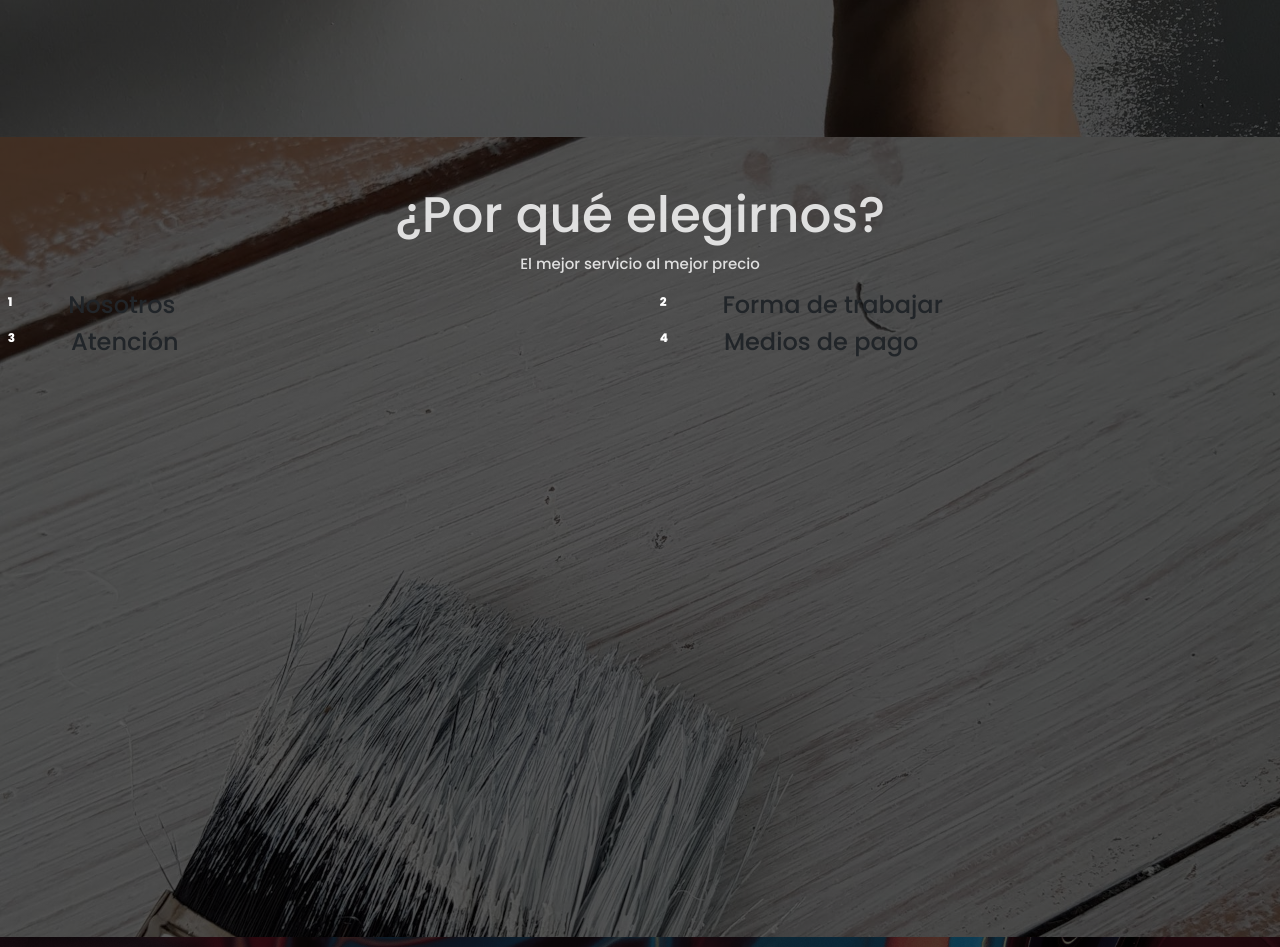
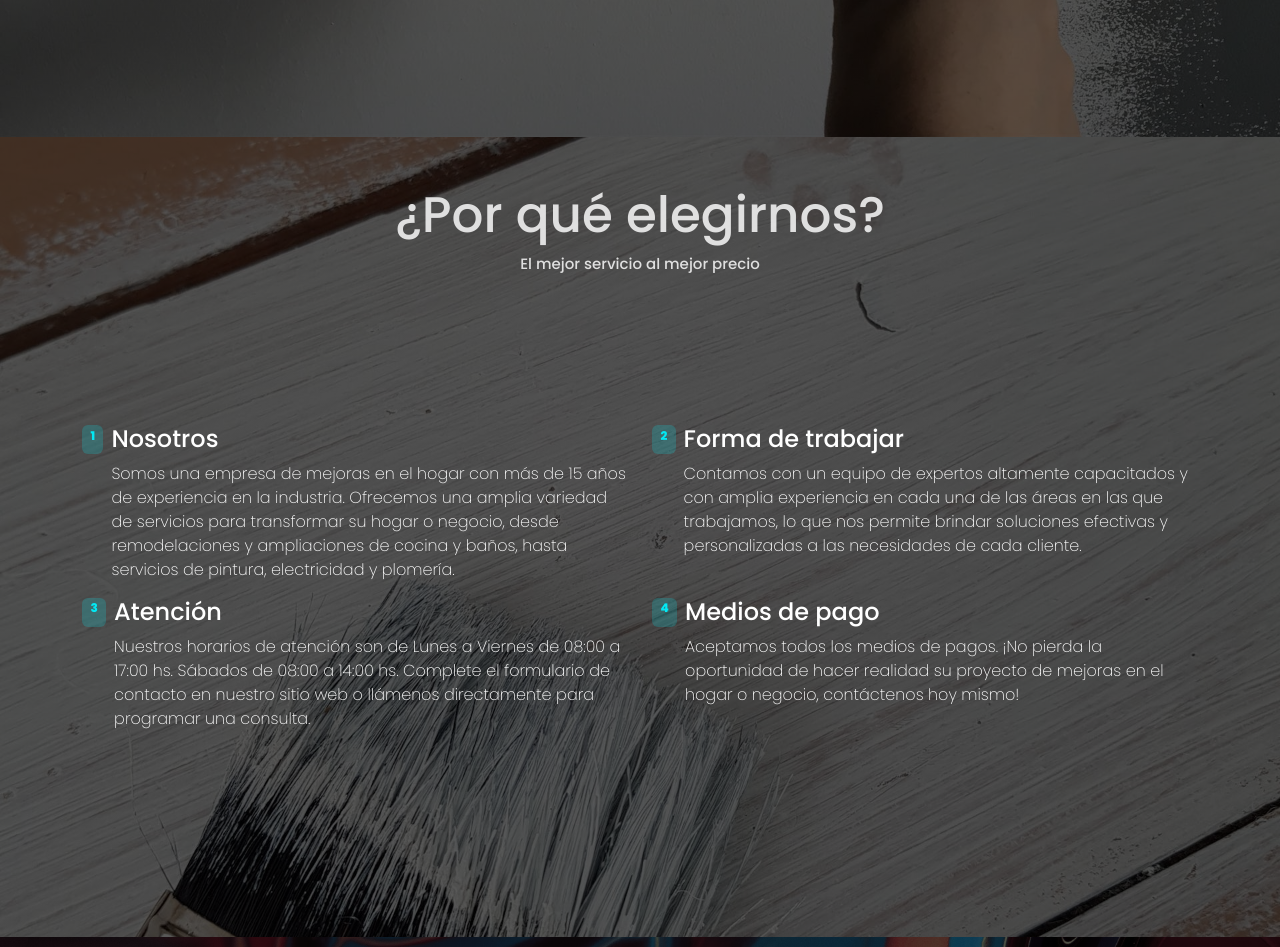
Before and after one commit to mekanicas/bygpintura, a website: page index.html in a window 1280 px wide. Shown: the part 1940-2887 px from the top of the page. Drawn offline with nearby package versions, Linux system fonts and the light colour scheme; files whose address does not match are found by name; a web font is replaced by a local one.

Commit message:
mod porque elegirnos

```diff
--- a/index.html
+++ b/index.html
@@ -7,6 +7,7 @@
   <title>Inicio - ByG Pintura</title>
   <link href="https://cdn.jsdelivr.net/npm/bootstrap@5.3.2/dist/css/bootstrap.min.css" rel="stylesheet"
     integrity="sha384-T3c6CoIi6uLrA9TneNEoa7RxnatzjcDSCmG1MXxSR1GAsXEV/Dwwykc2MPK8M2HN" crossorigin="anonymous" />
+    <link href="https://fonts.googleapis.com/css2?family=Playpen+Sans:wght@300&family=Poppins:wght@200&display=swap" rel="stylesheet">
   <link rel="stylesheet" href="https://cdn.jsdelivr.net/npm/bootstrap-icons@1.11.2/font/bootstrap-icons.min.css" />
   <link rel="stylesheet" href="./css/style.css" />
 </head>
@@ -76,48 +77,63 @@
       </div>
     </div>
     <div class="backgroundImage3">
+      <div class="container">
+
         <div class="textoElegirnos pt-5">
           <h1>¿Por qué elegirnos?</h1>
           <p>El mejor servicio al mejor precio</p>
         </div>
-      <div class="row">
+        <div class="row mt-5 cajaElegirnos">
           <div class="col-12 col-md-6">
             <div class="d-flex">
-            <div class="badge badge-lg badge-rounded-circle bg-primary-soft">
+              <div class="badge badge-lg badge-rounded-circle bg-primary-soft falopa">
                 <span>1</span>
               </div>
-            <div class="ms-5">
+              <div class="ms-2 text">
                 <h4>Nosotros</h4>
+                <p class="text-muted mb-6 mb-md-8">
+                  Somos una empresa de mejoras en el hogar con más de 15 años de experiencia en la industria. Ofrecemos una amplia variedad de servicios para transformar su hogar o negocio, desde remodelaciones y ampliaciones de cocina y baños, hasta servicios de pintura, electricidad y plomería.
+                </p>
               </div>
             </div>
           </div>
           <div class="col-12 col-md-6">
             <div class="d-flex">
-            <div class="badge badge-lg badge-rounded-circle bg-primary-soft">
+              <div class="badge badge-lg badge-rounded-circle bg-primary-soft falopa">
                 <span>2</span>
               </div>
-            <div class="ms-5">
+              <div class="ms-2 text">
                 <h4>Forma de trabajar</h4>
+                <p class="text-muted mb-6 mb-md-8">
+                  Contamos con un equipo de expertos altamente capacitados y con amplia experiencia en cada una de las áreas en las que trabajamos, lo que nos permite brindar soluciones efectivas y personalizadas a las necesidades de cada cliente.
+                </p>
               </div>
             </div>
           </div>
           <div class="col-12 col-md-6">
             <div class="d-flex">
-            <div class="badge badge-lg badge-rounded-circle bg-primary-soft">
+              <div class="badge badge-lg badge-rounded-circle bg-primary-soft falopa">
                 <span>3</span>
               </div>
-            <div class="ms-5">
+              <div class="ms-2 text">
                 <h4>Atención</h4>
+                <p class="text-muted mb-6 mb-md-8">
+                  Nuestros horarios de atención son de Lunes a Viernes de 08:00 a 17:00 hs. Sábados de 08:00 a 14:00 hs. Complete el formulario de contacto en nuestro sitio web o llámenos directamente para programar una consulta.
+                </p>
               </div>
             </div>
           </div>
           <div class="col-12 col-md-6">
             <div class="d-flex">
-            <div class="badge badge-lg badge-rounded-circle bg-primary-soft">
+              <div class="badge badge-lg badge-rounded-circle bg-primary-soft falopa">
                 <span>4</span>
               </div>
-            <div class="ms-5">
+              <div class="ms-2 text">
                 <h4>Medios de pago</h4>
+                <p class="text-muted mb-6 mb-md-8">
+                  Aceptamos todos los medios de pagos. ¡No pierda la oportunidad de hacer realidad su proyecto de mejoras en el hogar o negocio, contáctenos hoy mismo!
+                </p>
+              </div>
             </div>
           </div>
         </div>
--- a/scss/style.scss
+++ b/scss/style.scss
@@ -297,6 +297,27 @@ $black: #1c1c1c;
     }
   }
 }
+.falopa{
+  background-color: rgb(3, 233, 244, 0.2);
+  color: #03e9f4;
+  height: 2.4em;
+  padding-left: 0.7em;
+  padding-right: 0.7em;
+}
+.cajaElegirnos{
+  margin-top: 12% !important;
+}
+.text{
+  p{
+    color: #fff !important;
+    font-size: 16px;
+    font-weight: 200;
+  }
+  h4{
+    color: #fff !important;
+  }
+
+}
 @media (max-width: 1024px) {
 }
 @media (max-width: 767px) {
```
Also changed, not shown: css/style.css, 1 other file. Lines whose indentation alone changed are shown as unchanged.
